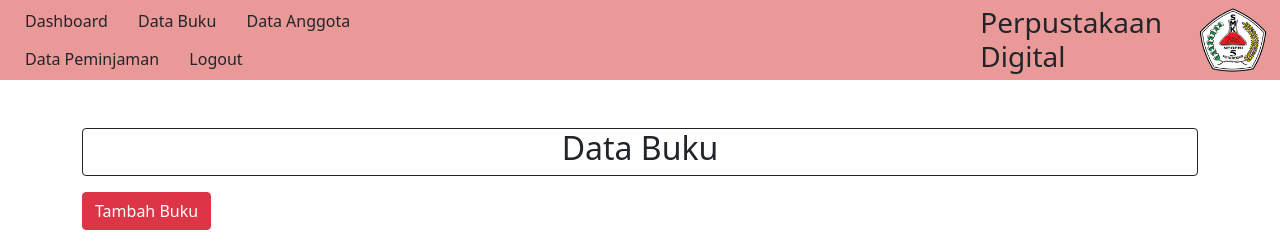
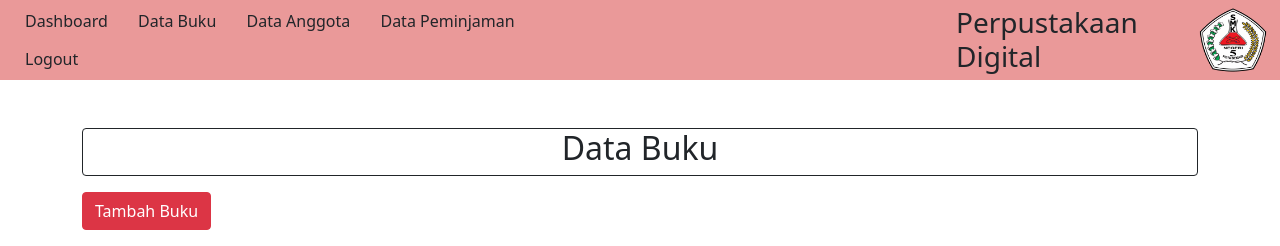
Before and after one commit to hsnaamld/perpus, a PHP site: page /petugas/buku.php in a window 1280 px wide. Shown: the top 246 px of the page. Run offline with PHP 8.4, Linux system fonts and the light colour scheme; data that the repository does not hold is empty.

Commit message:
style: change margin-left

```diff
--- a/petugas/layout/header.php
+++ b/petugas/layout/header.php
@@ -10,7 +10,7 @@
 
 <body>
     <div class="container-fluid" style="display:flex; height:5rem; align-items:center; background-color:#ea9999">
-        <div class="w-50" style="margin-right:30rem">
+        <div class="w-50" style="margin-right:25rem">
             <a href="index_ptg.php" class="btn">Dashboard</a>
             <a href="buku.php" class="btn">Data Buku</a>
             <a href="anggota.php" class="btn">Data Anggota</a>
```
